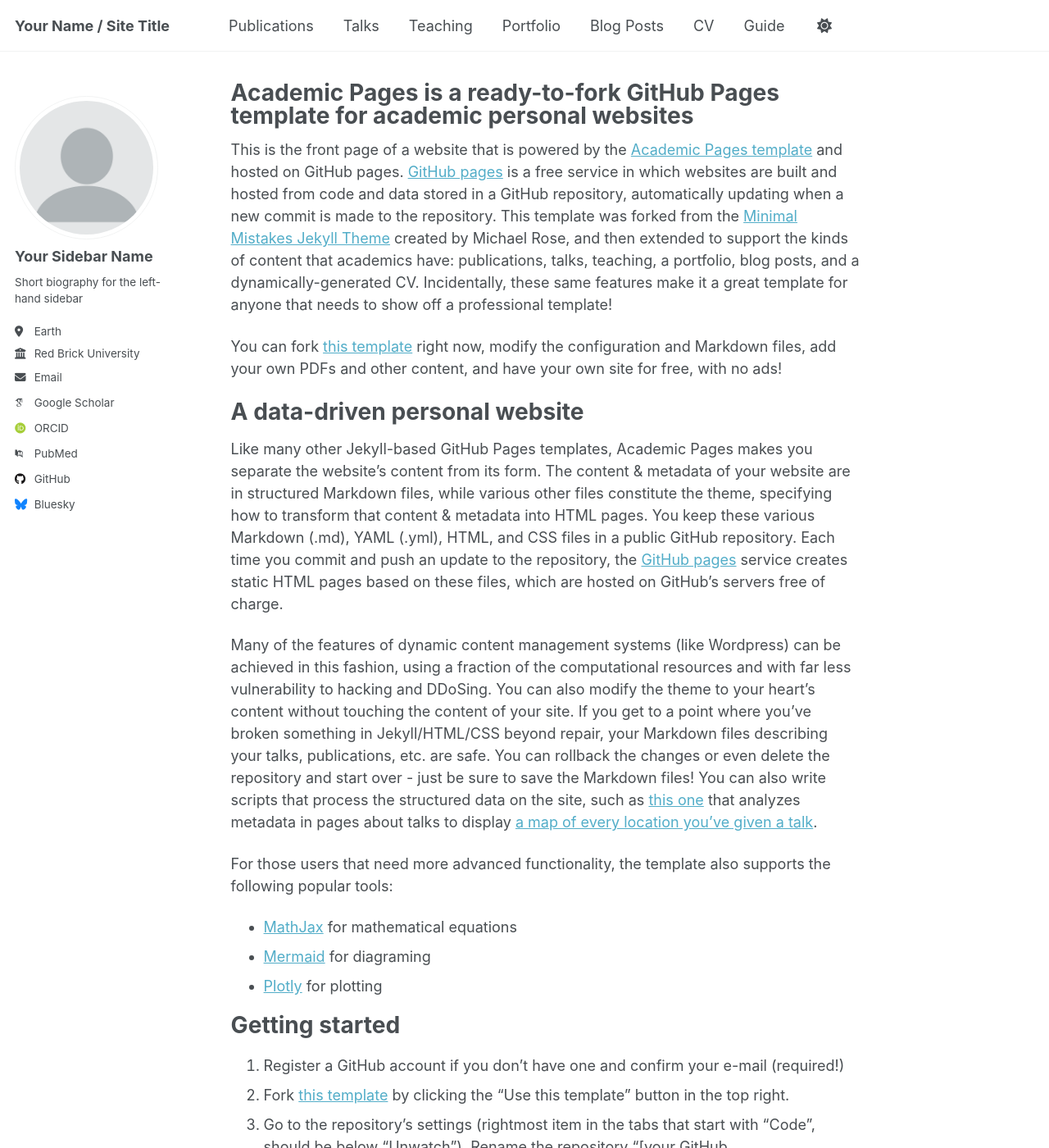
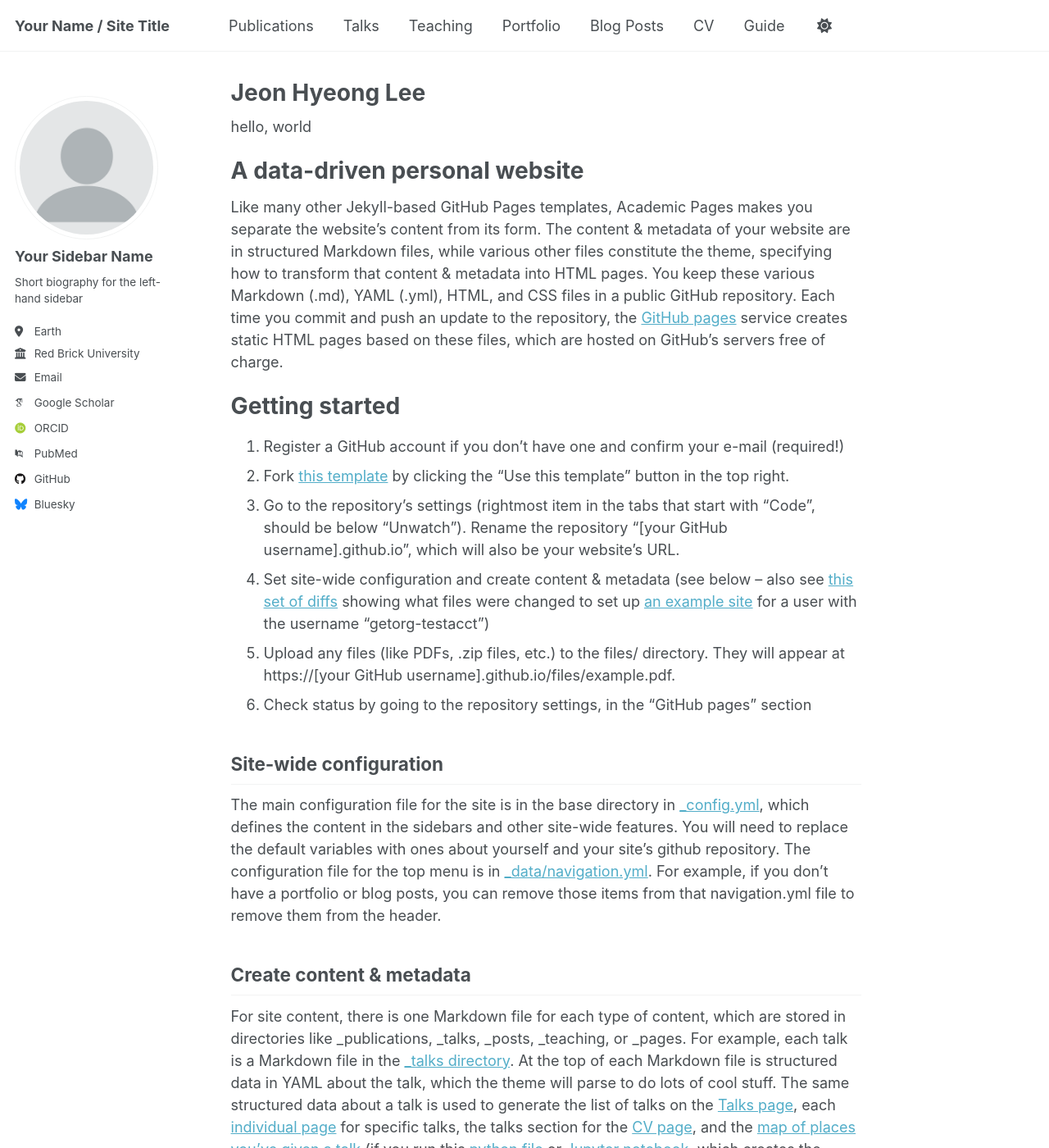
Before and after one commit to Zagoshipda/zagoshipda.github.io, a Jekyll site: the page built from _pages/about.md, in a window 1280 px wide and 1400 px high. Shown: the whole window at 82% size. Built offline with Jekyll 4.4.1, drawn with Linux system fonts in a browser that asks for light colours; some web fonts are replaced; a script that is not in the unit is left out.

Commit message:
Update about.md

```diff
--- a/_pages/about.md
+++ b/_pages/about.md
@@ -1,26 +1,18 @@
 ---
 permalink: /
-title: "Academic Pages is a ready-to-fork GitHub Pages template for academic personal websites"
+title: "Jeon Hyeong Lee"
 author_profile: true
 redirect_from:
   - /about/
   - /about.html
 ---
 
-This is the front page of a website that is powered by the [Academic Pages template](https://github.com/academicpages/academicpages.github.io) and hosted on GitHub pages. [GitHub pages](https://pages.github.com) is a free service in which websites are built and hosted from code and data stored in a GitHub repository, automatically updating when a new commit is made to the repository. This template was forked from the [Minimal Mistakes Jekyll Theme](https://mmistakes.github.io/minimal-mistakes/) created by Michael Rose, and then extended to support the kinds of content that academics have: publications, talks, teaching, a portfolio, blog posts, and a dynamically-generated CV. Incidentally, these same features make it a great template for anyone that needs to show off a professional template!
-
- You can fork [this template](https://github.com/academicpages/academicpages.github.io) right now, modify the configuration and Markdown files, add your own PDFs and other content, and have your own site for free, with no ads!
+hello, world
 
 A data-driven personal website
 ======
 Like many other Jekyll-based GitHub Pages templates, Academic Pages makes you separate the website's content from its form. The content & metadata of your website are in structured Markdown files, while various other files constitute the theme, specifying how to transform that content & metadata into HTML pages. You keep these various Markdown (.md), YAML (.yml), HTML, and CSS files in a public GitHub repository. Each time you commit and push an update to the repository, the [GitHub pages](https://pages.github.com/) service creates static HTML pages based on these files, which are hosted on GitHub's servers free of charge.
 
-Many of the features of dynamic content management systems (like Wordpress) can be achieved in this fashion, using a fraction of the computational resources and with far less vulnerability to hacking and DDoSing. You can also modify the theme to your heart's content without touching the content of your site. If you get to a point where you've broken something in Jekyll/HTML/CSS beyond repair, your Markdown files describing your talks, publications, etc. are safe. You can rollback the changes or even delete the repository and start over - just be sure to save the Markdown files! You can also write scripts that process the structured data on the site, such as [this one](https://github.com/academicpages/academicpages.github.io/blob/master/talkmap.ipynb) that analyzes metadata in pages about talks to display [a map of every location you've given a talk](https://academicpages.github.io/talkmap.html).
-
-For those users that need more advanced functionality, the template also supports the following popular tools:
-- [MathJax](https://www.mathjax.org/) for mathematical equations
-- [Mermaid](https://mermaid.js.org/) for diagraming
-- [Plotly](https://plotly.com/javascript/) for plotting
 
 Getting started
 ======
```
